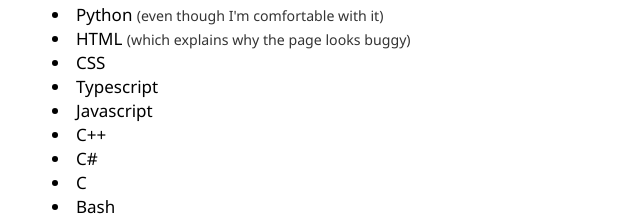
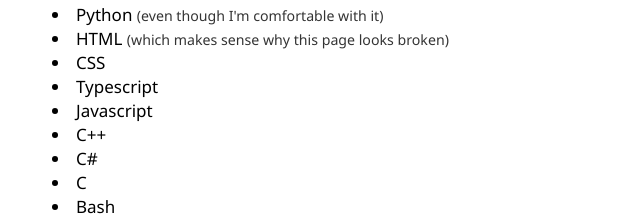
Before and after one commit to ValeryCelery/MyWebsite, a plain HTML site: page index.html in a window 1280 px wide. Shown: the part 375-591 px from the top of the page, 0-640 px from the left. Drawn offline with Linux system fonts and the light colour scheme.

Commit message:
Update index.html

```diff
--- a/index.html
+++ b/index.html
@@ -16,7 +16,7 @@
 				<p style="margin-top: -46px;">Right now, I am learning:</p>
 					<li style="margin-top: -11px; margin-left: +34px;">Python <small style="color: rgba(0, 0, 0, 0.80);">(even though I'm comfortable with it)</small></li>
 					<div class="list">
-						<li style="margin-top: 1px;">HTML <small style="color: rgba(0, 0, 0, 0.80);">(which explains why the page looks buggy)</small></li>
+						<li style="margin-top: 1px;">HTML <small style="color: rgba(0, 0, 0, 0.80);">(which makes sense why this page looks broken)</small></li>
 						<li style="margin-top: 1px;">CSS</li>
 						<li style="margin-top: 1px;">Typescript</li>
 						<li style="margin-top: 1px;">Javascript</li>
```
